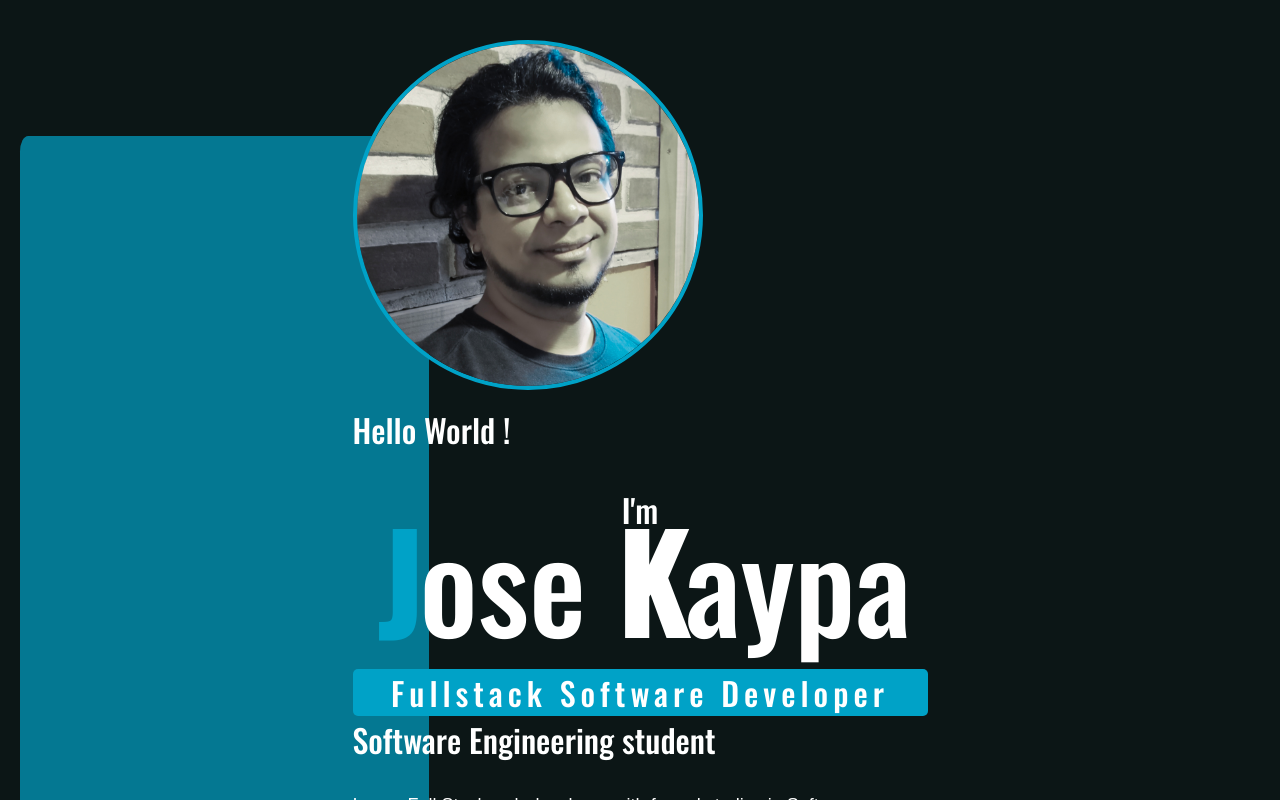
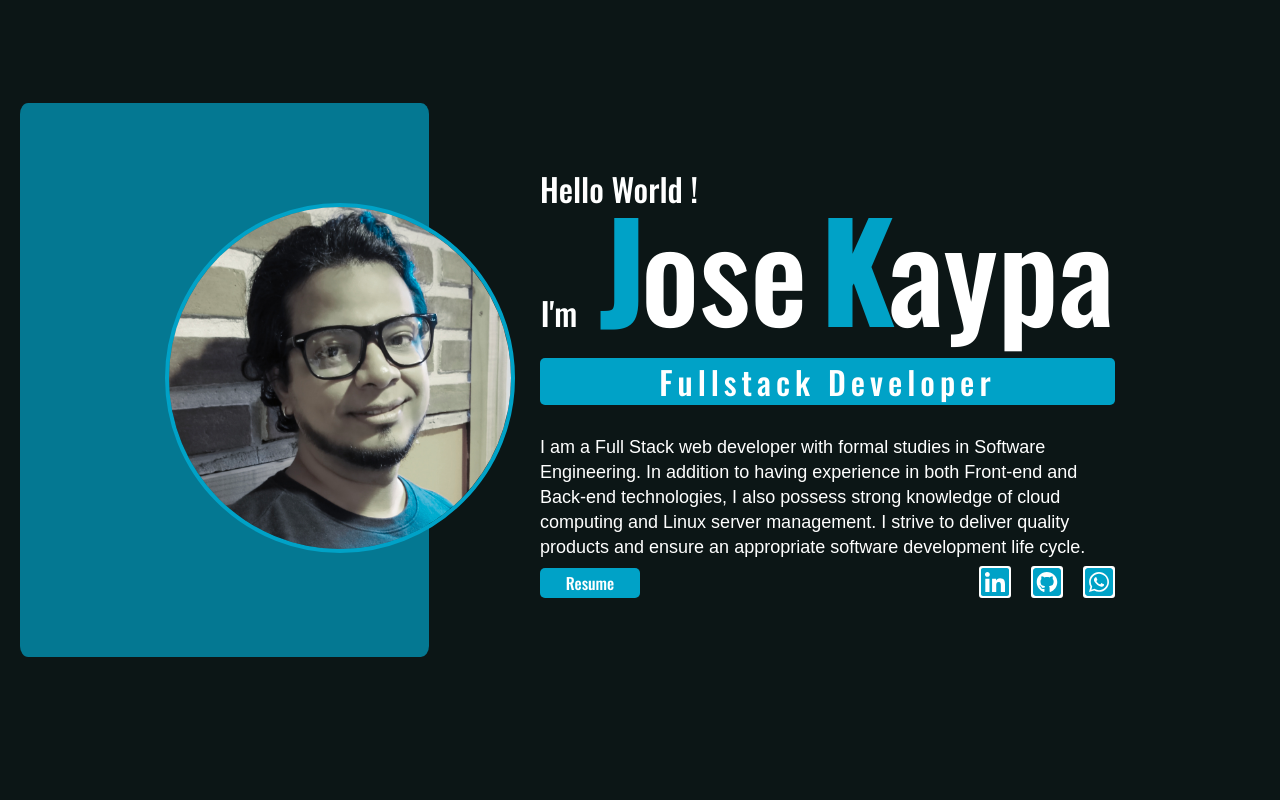
Before and after one commit to JKaypa/portfolio, a React (Vite) app: page / in a window 1280 px wide. Shown: the top 800 px of the page. Built offline with nearby package versions, Linux system fonts and the light colour scheme.

Commit message:
+ Create profile sections

```diff
--- a/src/components/Profile.tsx
+++ b/src/components/Profile.tsx
@@ -1,39 +1,65 @@
-import '../styles/profile.css'
-import photo from '../assets/Foto.jpg'
+import "../styles/profile.css";
+import photo from "../assets/Foto.jpg";
+import enResume from "../assets/FullstackJKaypa.pdf";
+import { FaLinkedin } from "react-icons/fa";
+import { FaGithubSquare, FaWhatsappSquare } from "react-icons/fa";
+import { IconContext } from "react-icons";
 
 export default function Profile() {
-
   return (
     <section className="profile-section">
       <div></div>
-      <main>
+
       <picture>
-          <img src={photo} alt="" className="photo" />
+        <img src={photo} alt="Jose Kaypa photography" className="photo" />
       </picture>
 
       <article>
         <div className="profile-line-height">
-            <p style={{ textAlign: 'left' }}>Hello World !</p>
+          <p style={{ textAlign: "left" }}>Hello World !</p>
           <div className="inline">
             <span>I'm</span>
-              <span className="profile-name">
-                <span className="profile-strong"> J</span>ose{' '}
-                <strong className="profile-strong">K</strong>aypa
-              </span>
+
+            <span className="profile-name">Jose</span>
+            <span className="profile-name">Kaypa</span>
           </div>
         </div>
-          <p className="profile-stack">Fullstack Software Developer</p>
-          <p>Software Engineering student</p>
-          <p className="profile-description">I am a Full Stack web developer with formal studies in Software Engineering. In addition to having experience in both
-            Front-end and Back-end technologies, I also possess strong knowledge of cloud computing and Linux server
-            management. I strive to deliver quality products and ensure an appropriate software development life cycle.</p>
-            <div className='profile-buttons'>
-              <button className='resume-button'>Resume</button>
-              <a className='resume-english'>English</a>
-              <a className='resume-spanish'>Spanish</a>
+        <p className="profile-stack">Fullstack Developer</p>
+
+        <p className="profile-description">
+          I am a Full Stack web developer with formal studies in Software Engineering. In addition
+          to having experience in both Front-end and Back-end technologies, I also possess strong
+          knowledge of cloud computing and Linux server management. I strive to deliver quality
+          products and ensure an appropriate software development life cycle.
+        </p>
+
+        <div className="profile-icons">
+          <div className="profile-resume">
+            <a href={enResume} target="_blank" rel="noopener noreferrer" className="resume-english">
+              English
+            </a>
+            <a className="resume-spanish">Spanish</a>
+            <button className="resume-button">Resume</button>
+          </div>
+          <IconContext.Provider value={{ className: "profile-social_icon" }}>
+            <div className="profile-social">
+              <a
+                href="https://www.linkedin.com/in/jkaypa/"
+                target="_blank"
+                rel="noopener noreferrer"
+              >
+                <FaLinkedin />
+              </a>
+              <a href="https://github.com/JKaypa  " target="_blank" rel="noopener noreferrer">
+                <FaGithubSquare />
+              </a>
+              <a href="https://wa.me/573013111395" target="_blank" rel="noopener noreferrer">
+                <FaWhatsappSquare />
+              </a>
+            </div>
+          </IconContext.Provider>
         </div>
       </article>
-      </main>
     </section>
-  )
+  );
 }
```
Lines whose indentation alone changed are shown as unchanged.
